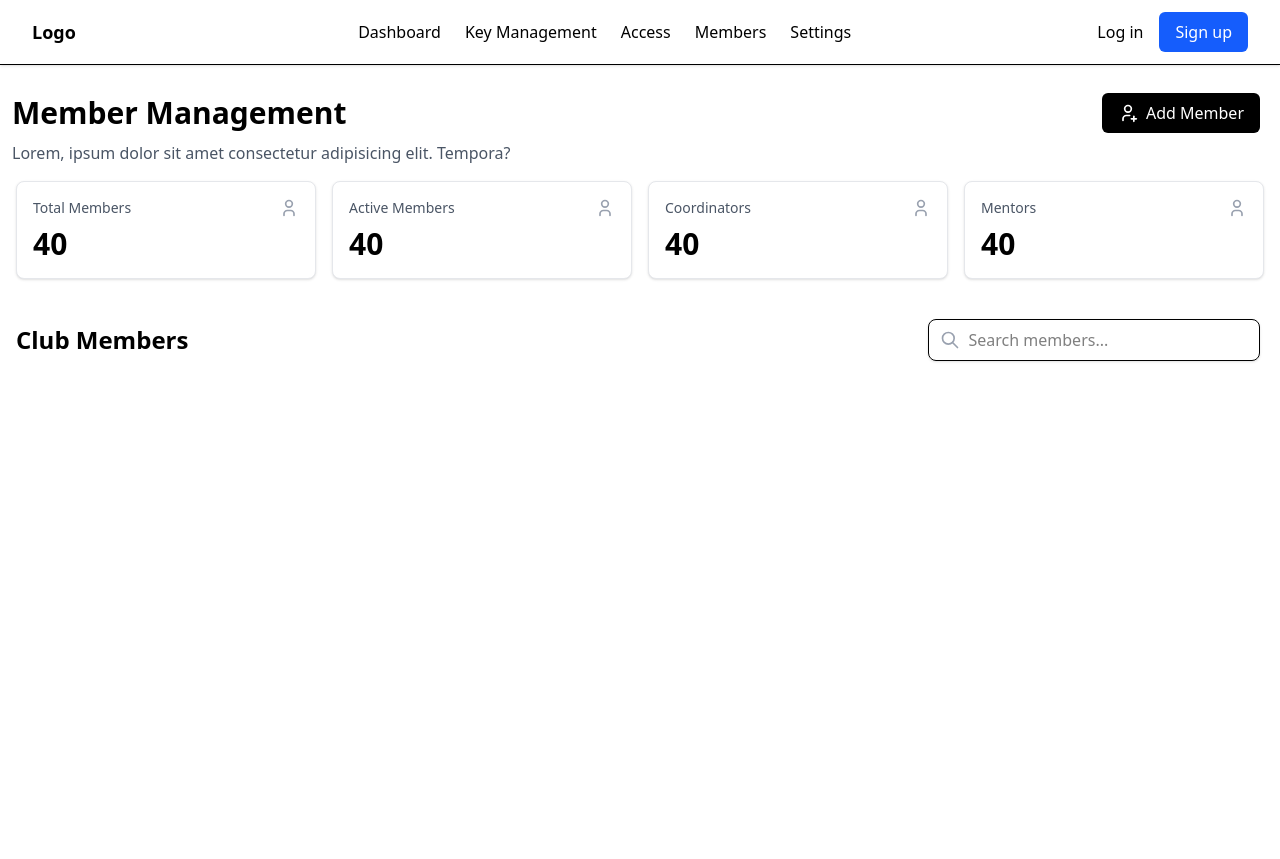
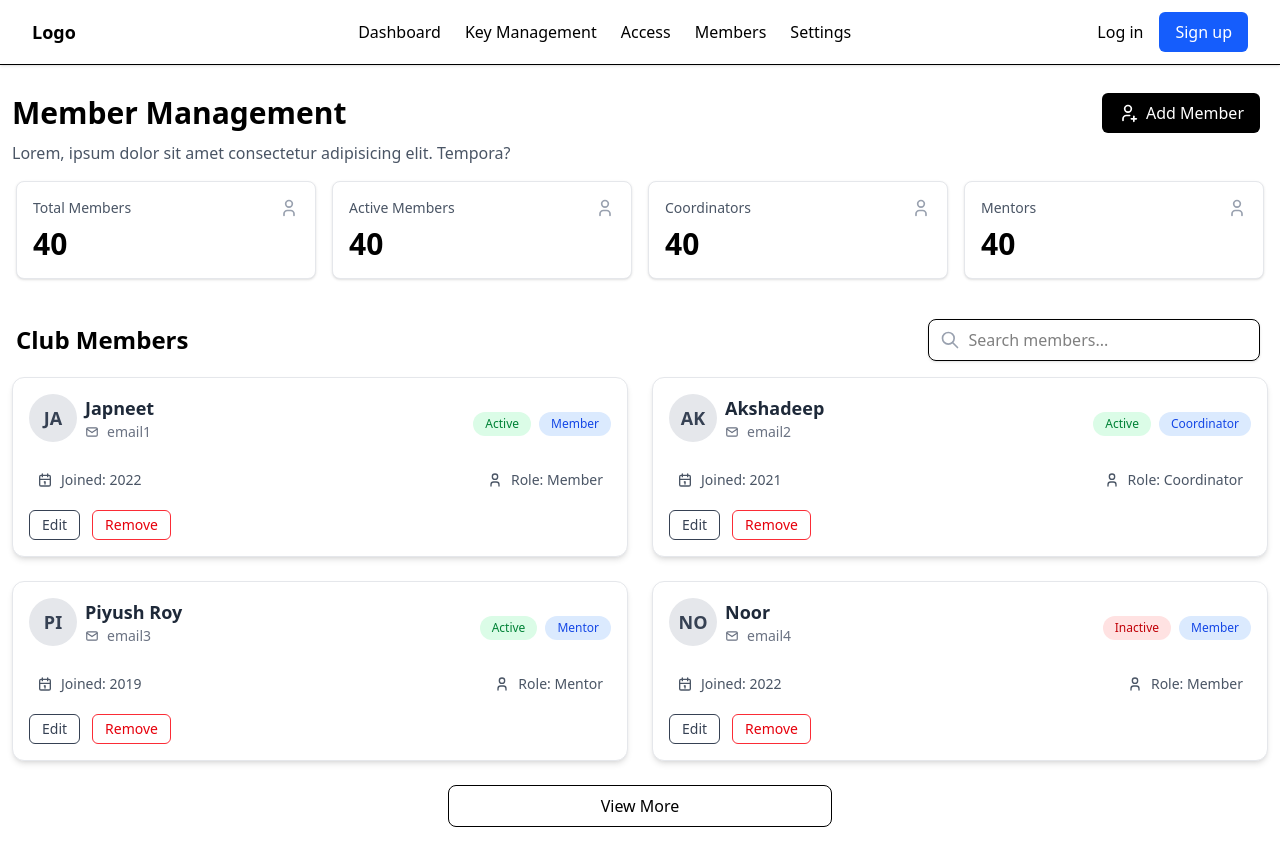
Before and after one commit to JapneetSinghKohli/CardAutomationWeb, a React (Vite) app in the folder tst/: page /members in a window 1280 px wide. Before the commit the page ends 800 px from the top, so only its background shows below. Built offline with nearby package versions, Linux system fonts and the light colour scheme.

Commit message:
Members page more

```diff
--- a/tst/data.json
+++ b/tst/data.json
@@ -55,8 +55,29 @@
             "name": "Piyush Roy",
             "role": "Mentor",
             "email": "email3",
+            "active": true,
+            "Joined": "2019"
+        },
+        {
+            "name": "Noor",
+            "role": "Member",
+            "email": "email4",
             "active": false,
-            "Joined": "2019"
+            "Joined": "2022"
+        },
+        {
+            "name": "Kartavya",
+            "role": "Member",
+            "email": "email5",
+            "active": true,
+            "Joined": "2023"
+        },
+        {
+            "name": "Aman",
+            "role": "Member",
+            "email": "email6",
+            "active": false,
+            "Joined": "2021"
         }
     ]
 }
--- a/tst/src/components/Members.jsx
+++ b/tst/src/components/Members.jsx
@@ -14,6 +14,68 @@ function SummaryCard({ title, value,txtcolor }) {
       <p className={`mt-2 text-3xl font-bold text-black}`}>{value}</p>
 
 
+    </div>
+  );
+}
+
+function MemberCard({ member }) {
+  return (
+    <div className="w-full rounded-xl border border-gray-200 bg-white p-4 shadow-md">
+      {/* Header */}
+      <div className="flex flex-col space-y-3 md:flex md:flex-row md:items-center md:justify-between">
+        <div className="flex items-center space-x-2">
+          {/* Avatar initials */}
+          <div className="h-12 w-12 flex items-center justify-center rounded-full bg-gray-200 text-lg font-bold text-gray-700">
+            {member.name.slice(0, 2).toUpperCase()}
+          </div>
+          <div>
+            <h2 className="text-lg font-semibold text-gray-800">
+              {member.name}
+            </h2>
+            <p className="text-sm text-gray-500 flex items-center space-x-2">
+              <IconMail size={14} /> <span>{member.email}</span>
+            </p>
+          </div>
+        </div>
+
+        {/* Status + Role */}
+        <div className="flex items-center space-x-2">
+          <span
+            className={`px-3 py-1 rounded-full text-xs font-medium ${
+              member.active
+                ? "bg-green-100 text-green-700"
+                : "bg-red-100 text-red-700"
+            }`}
+          >
+            {member.active ? "Active" : "Inactive"}
+          </span>
+          <span className="px-3 py-1 rounded-full text-xs font-medium bg-blue-100 text-blue-700">
+            {member.role}
+          </span>
+        </div>
+      </div>
+
+      {/* Info section */}
+      <div className="flex items-center justify-between mt-4 mx-2">
+        <div className="flex items-center space-x-2 text-gray-600">
+          <IconCalendar size={16} />
+          <p className="text-sm">Joined: {member.Joined}</p>
+        </div>
+        <div className="flex items-center space-x-2 text-gray-600">
+          <IconUser size={16} />
+          <p className="text-sm">Role: {member.role}</p>
+        </div>
+      </div>
+
+      {/* Actions */}
+      <div className="flex items-center space-x-3 mt-5">
+        <button className="px-3 py-1 rounded-md border text-sm text-gray-700 hover:bg-gray-100">
+          Edit
+        </button>
+        <button className="px-3 py-1 rounded-md border border-red-500 text-sm text-red-600 hover:bg-red-50">
+          Remove
+        </button>
+      </div>
     </div>
   );
 }
@@ -92,7 +154,16 @@ function Members() {
           </div>
         </div>
       </div>
-
+      <div className='w-full px-3 items-center mx-auto '>
+        <div className="flex flex-col items-center gap-4 md:grid md:gap-6 md:grid-cols-2 ">
+          {data.robo_club_members.slice(0,4).map((member, index) => (
+            <MemberCard key={index} member={member} />
+        ))}
+        </div>
+      </div>
+      <button className="mt-6 mb-8 w-3/10 mx-auto block border rounded-lg py-2 hover:bg-gray-100 hover:cursor-pointer">
+            View More
+      </button>
 
     </div>
   )
```
